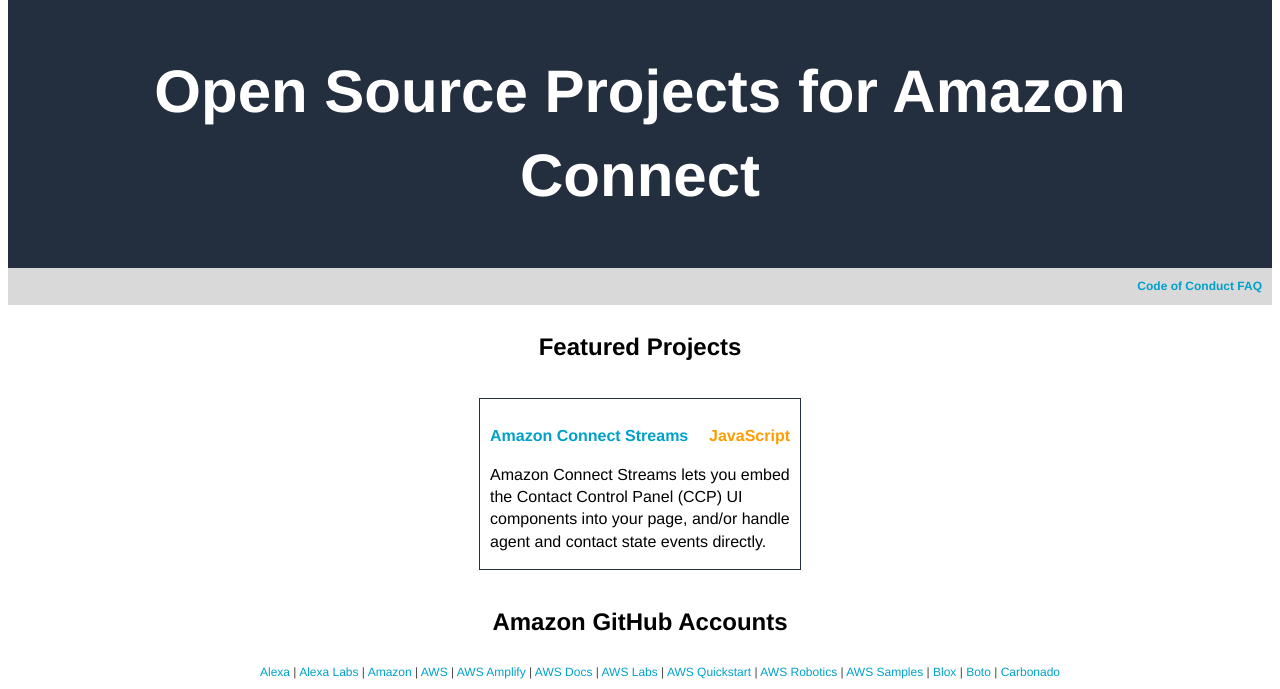
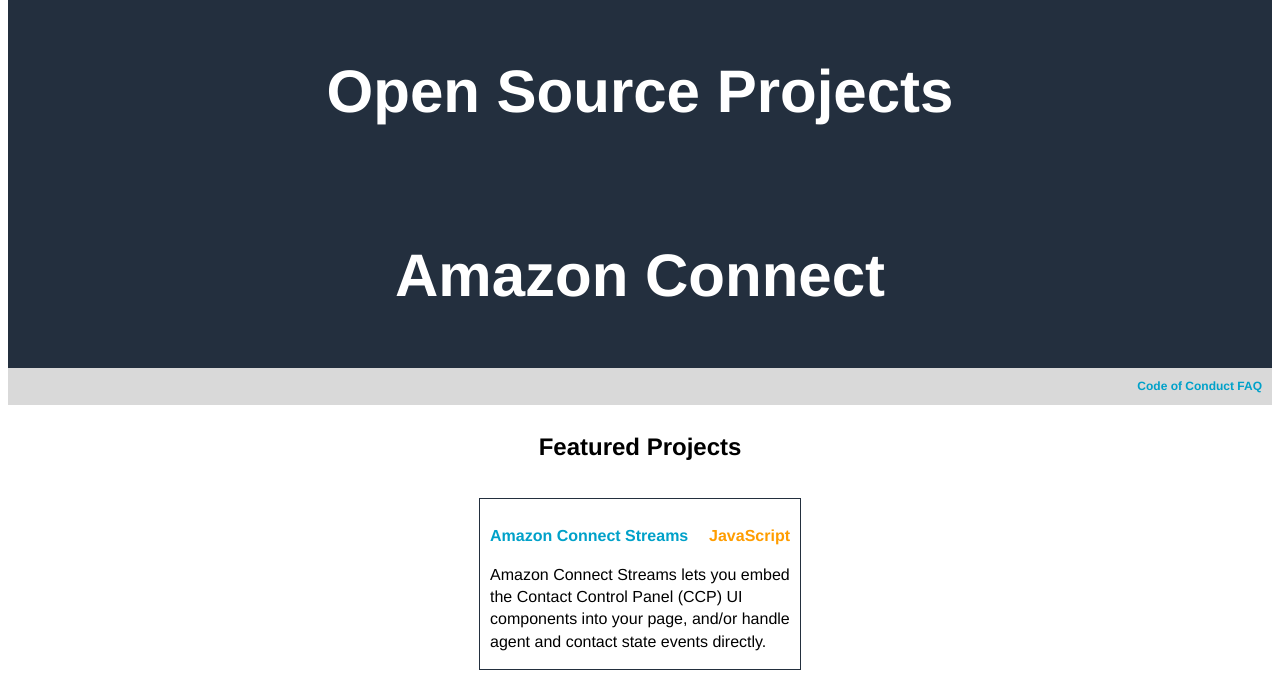
Before and after one commit to amazonconnect/amazonconnect.github.io, a plain HTML site: page index.html in a window 1280 px wide. Shown: the part 98-787 px from the top of the page. Drawn offline with Linux system fonts and the light colour scheme.

Commit message:
updating header

```diff
--- a/index.html
+++ b/index.html
@@ -44,7 +44,8 @@
   '&type=Repositories&ref=advsearch&l=&l=')">
 </div>
 
-<h1>Open Source Projects for Amazon Connect</h1>
+<h1>Open Source Projects</h1>
+<h1>Amazon Connect</h1>
 
 <p class="navbar">
   <a href="https://aws.github.io/code-of-conduct-faq.html">Code of Conduct FAQ</a>
```
